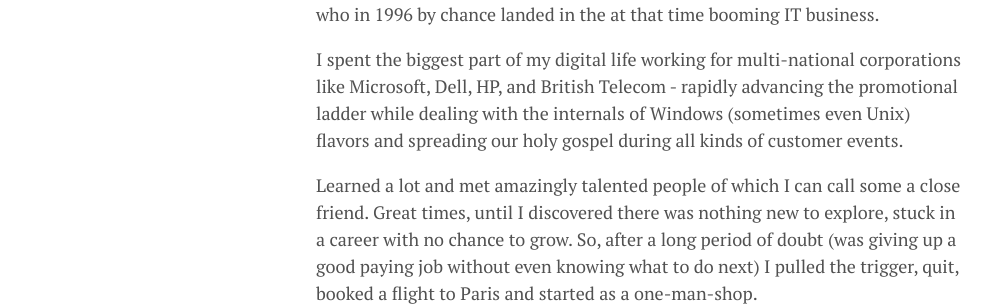
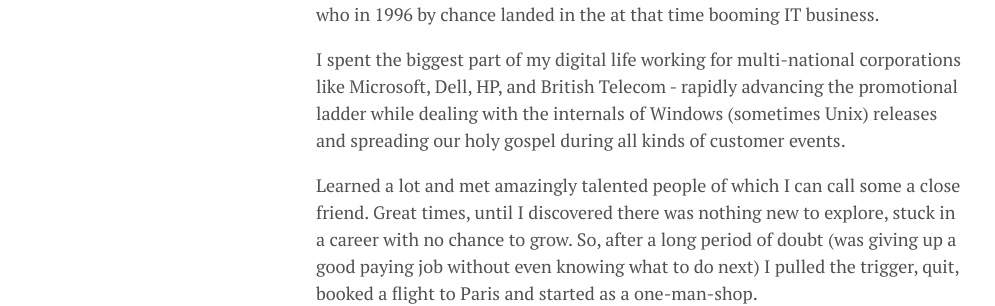
Before and after one commit to lgeurts/lgeurts.github.io, a Jekyll site: the page built from about.md, in a window 1280 px wide. Shown: the part 609-915 px from the top of the page, without its empty margins (0-995 px from the left). Built offline with Jekyll 4.4.1, drawn with Linux system fonts in a browser that asks for light colours; nearby versions of some CDN libraries.

Commit message:
Update about.md

```diff
--- a/about.md
+++ b/about.md
@@ -7,7 +7,7 @@
 
 I’m a Flemish native, a former on-call Musician (took me less than 1 year to learn there was no money to be earned in that crazy scene), and certified Biotechnician who in 1996 by chance landed in the at that time booming IT business.
 
-I spent the biggest part of my digital life working for multi-national corporations like Microsoft, Dell, HP, and British Telecom - rapidly advancing the promotional ladder while dealing with the internals of Windows (sometimes even Unix) flavors and spreading our holy gospel during all kinds of customer events.
+I spent the biggest part of my digital life working for multi-national corporations like Microsoft, Dell, HP, and British Telecom - rapidly advancing the promotional ladder while dealing with the internals of Windows (sometimes Unix) releases and spreading our holy gospel during all kinds of customer events.
 
 Learned a lot and met amazingly talented people of which I can call some a close friend. Great times, until I discovered there was nothing new to explore, stuck in a career with no chance to grow. So, after a long period of doubt (was giving up a good paying job without even knowing what to do next) I pulled the trigger, quit, booked a flight to Paris and started as a one-man-shop.
 
```
